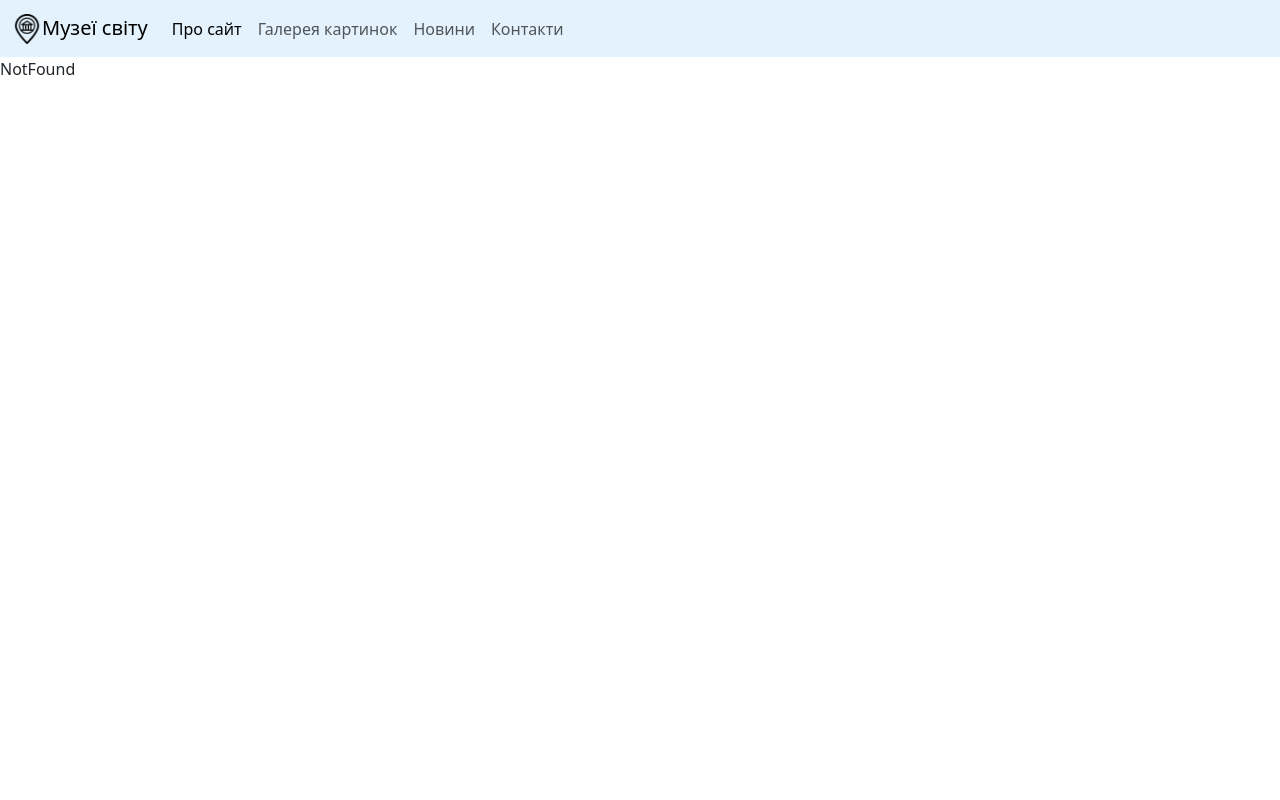
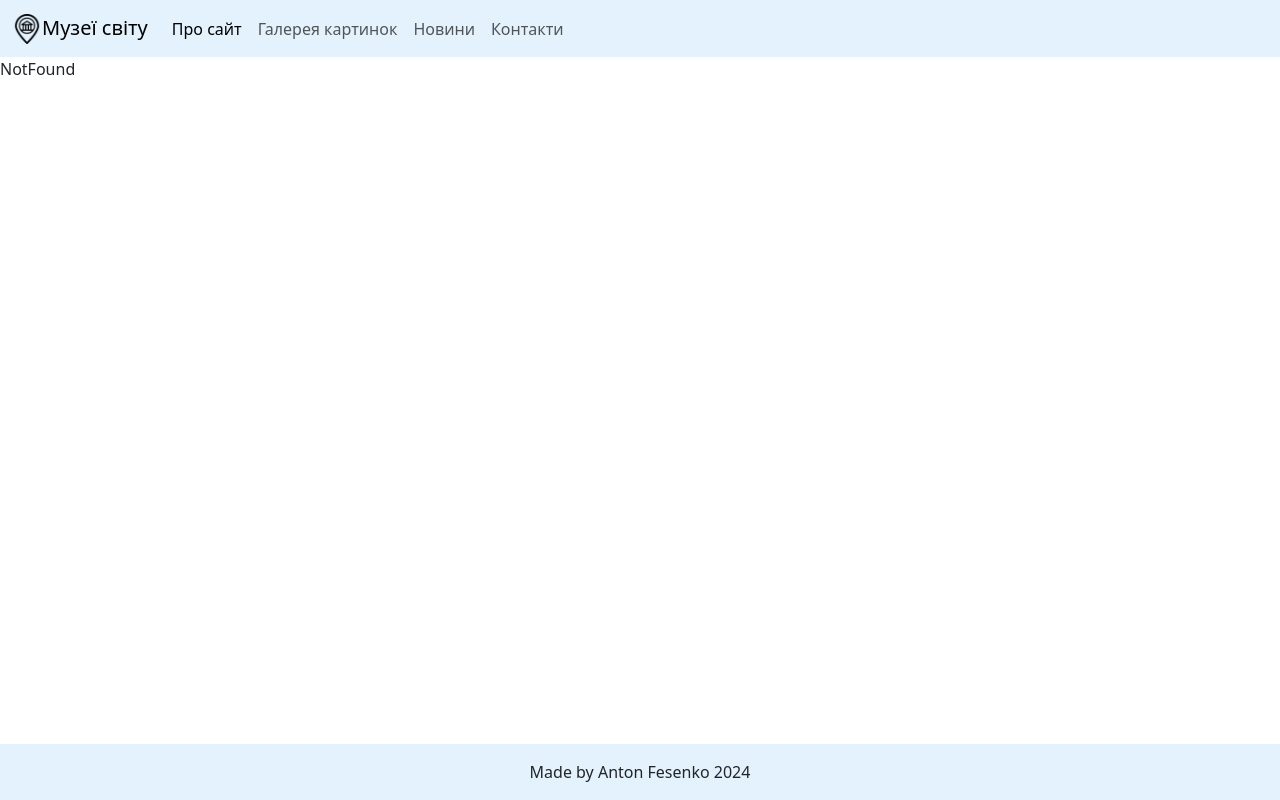
Before and after one commit to Fesenko-A/Popular-Museums-Frontend, a React (Create React App) app: page / in a window 1280 px wide. Built offline with nearby package versions, Linux system fonts and the light colour scheme.

Commit message:
feat: add Footer

```diff
--- /dev/null
+++ b/src/Components/Footer.tsx
@@ -0,0 +1,14 @@
+import React from "react";
+
+function Footer() {
+  return (
+    <div
+      className="footer fixed-bottom text-center p-3"
+      style={{ backgroundColor: "#e3f2fd" }}
+    >
+      Made by Anton Fesenko 2024
+    </div>
+  );
+}
+
+export default Footer;
--- a/src/Components/index.ts
+++ b/src/Components/index.ts
@@ -1,3 +1,4 @@
 import Header from "./Header";
+import Footer from "./Footer";
 
-export { Header };
+export { Header, Footer };
--- a/src/Container/App.tsx
+++ b/src/Container/App.tsx
@@ -1,5 +1,5 @@
 import React from "react";
-import { Header } from "../Components";
+import { Footer, Header } from "../Components";
 import { Route, Routes } from "react-router-dom";
 import { About, Contacts, ImagesGallery, News, NotFound } from "../Pages";
 function App() {
@@ -13,6 +13,7 @@ function App() {
         <Route path="/news" element={<News />} />
         <Route path="*" element={<NotFound />} />
       </Routes>
+      <Footer />
     </div>
   );
 }
```
